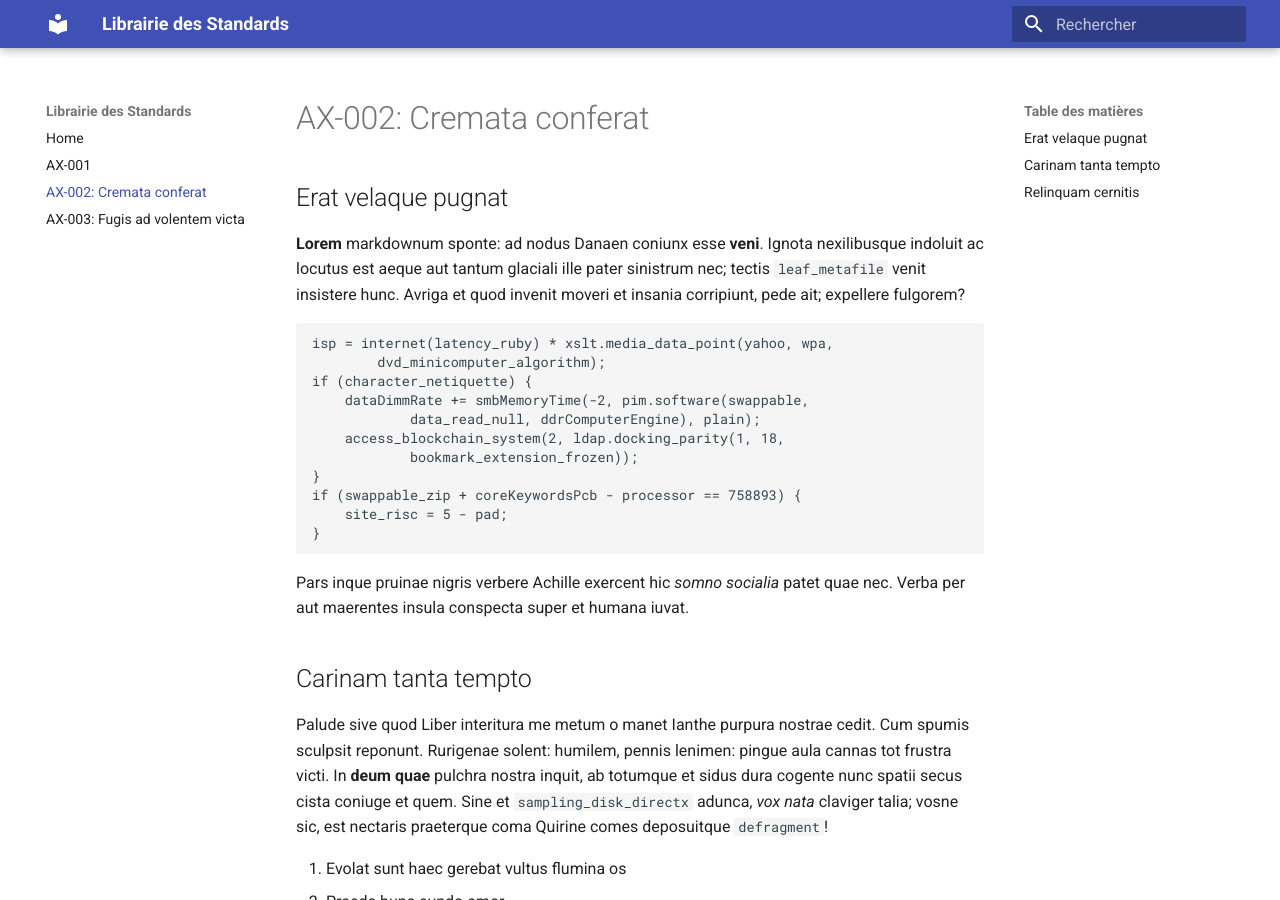
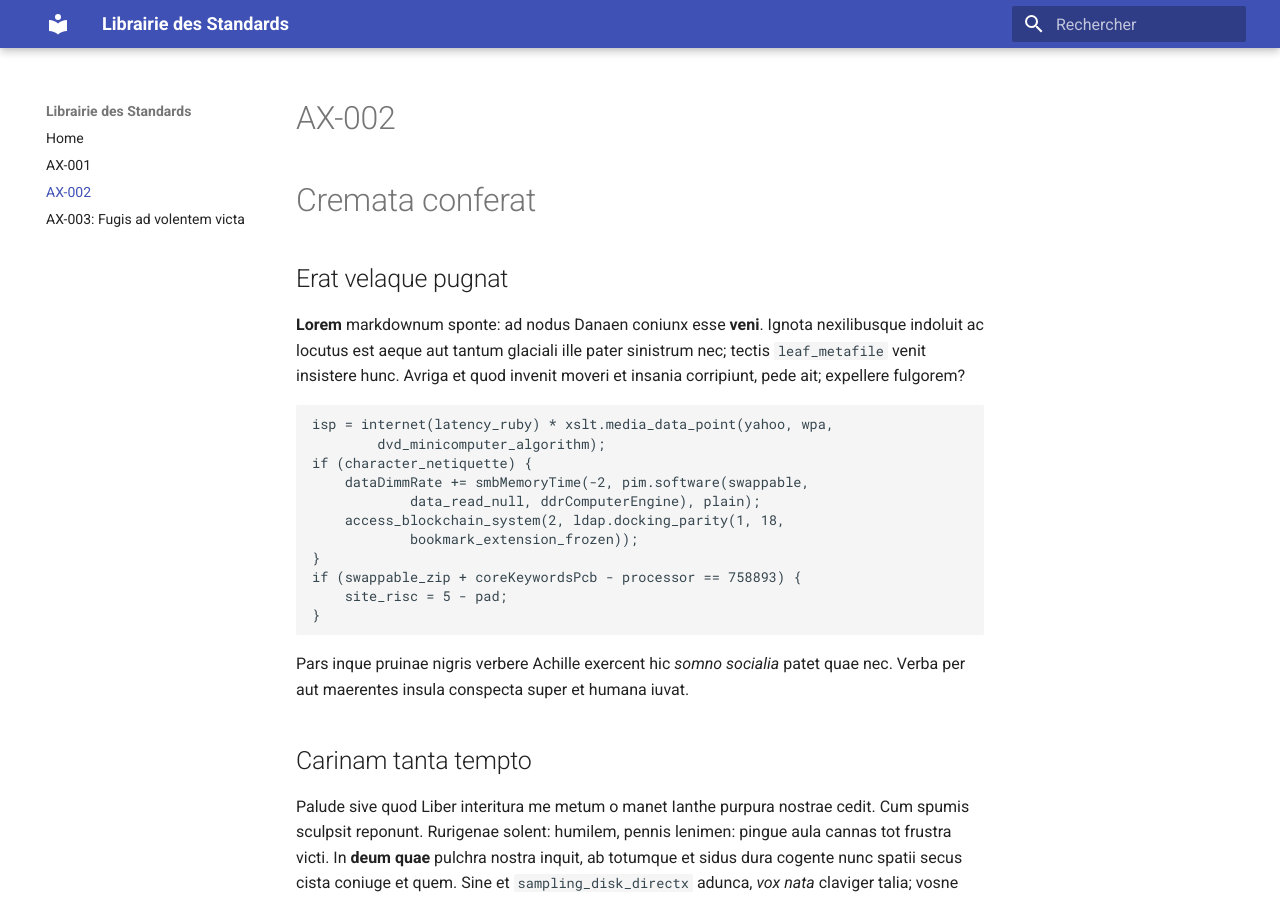
Before and after one commit to Shibukawa310/Test-Lorem-Ipsum, an MkDocs documentation site: the page built from docs/AX-002.md, in a window 1280 px wide and 900 px high. Built offline with MkDocs 1.6.1 and Material for MkDocs 9.7.7, drawn with Linux system fonts in a browser that asks for light colours.

Commit message:
Update title formatting in AX-002.md

```diff
--- a/docs/AX-002.md
+++ b/docs/AX-002.md
@@ -1,4 +1,5 @@
-# AX-002:  Cremata conferat
+# AX-002
+# Cremata conferat
 
 ## Erat velaque pugnat
 
```
